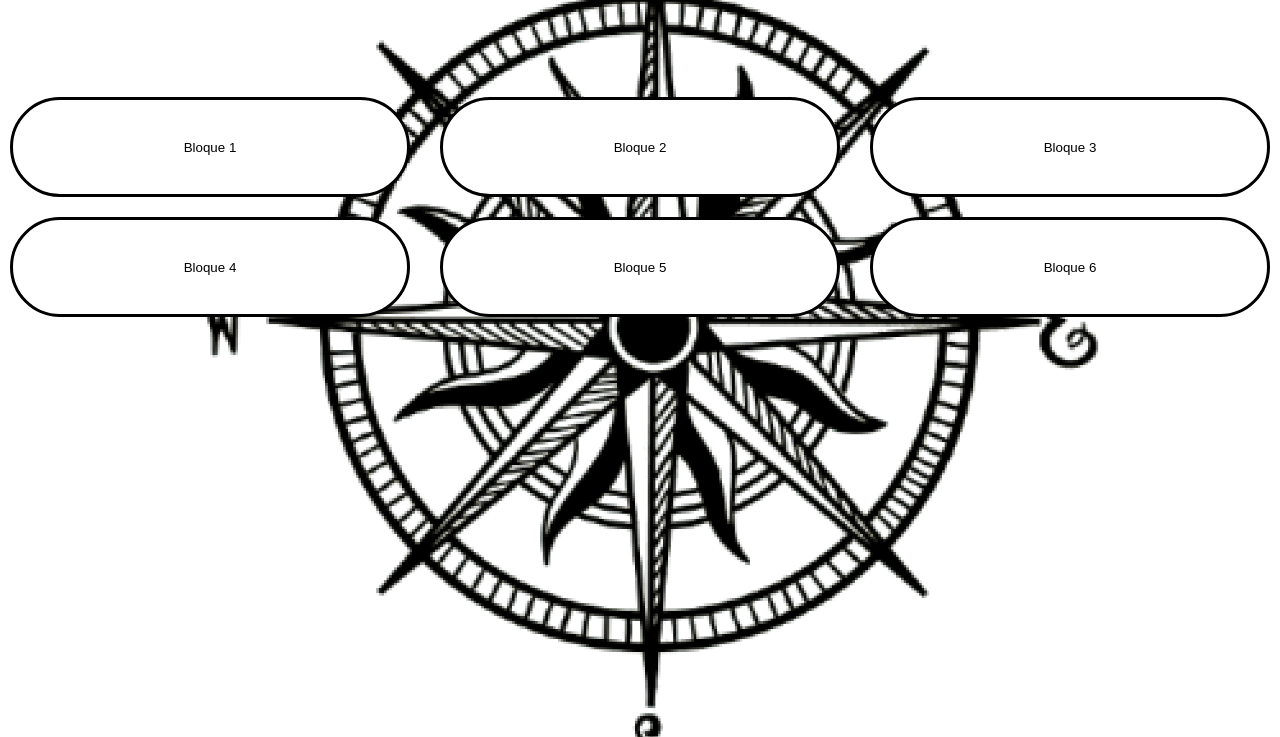
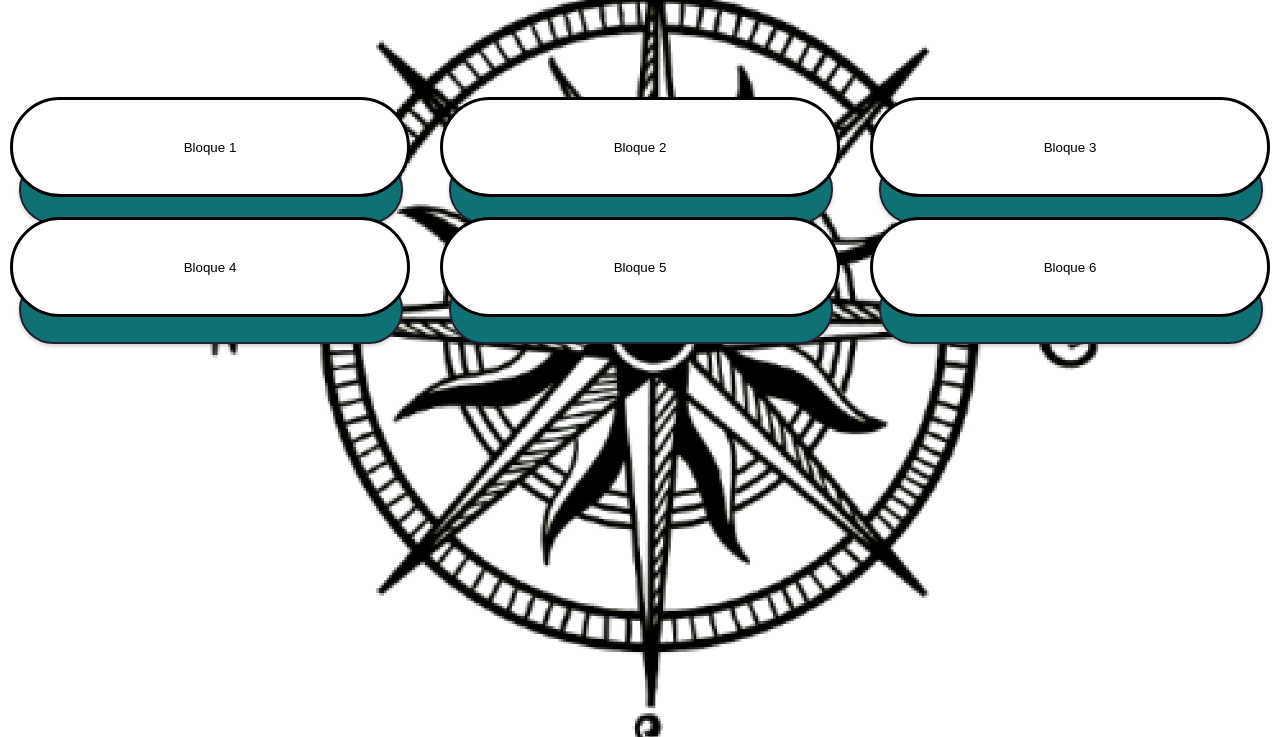
Before and after one commit to 3-TIC-ORT/proyecto-3-marcelo-ticardo, a plain HTML site: page front/bloques.html in a window 1280 px wide. Shown: the part 63-800 px from the top of the page. Drawn offline with nearby package versions, Linux system fonts and the light colour scheme; no server answers.

Commit message:
franja verde en los botones de css
tratando de aplicar la franja verde en los botones del css, no los puedo acomodar asi que le tengo que preguntar a shulian como hacerlo

```diff
--- a/front/bloques.css
+++ b/front/bloques.css
@@ -1,4 +1,20 @@
-
+.franja{
+    content: '';
+    position: absolute;
+    width: 380px;
+    height: 65px;
+    margin-bottom: 20px;
+    margin-top: 0px;
+    margin-left: 0px;
+    margin-right: 0px;
+    background-color: #0F7173; /* Color verde */
+    border-radius: 96px; /* Bordes redondeados */
+    border-style: solid;
+    border-color: #1F2232;
+    border-width: 2px;
+    z-index: -1; /* Coloca el pseudo-elemento debajo del botón */
+    box-shadow: 0px 2px 4px rgba(0, 0, 0, 0.2); /* Sombra para darle profundidad */
+}
 
 .contenedor-bloques{
     display: flex;
--- a/front/bloques.html
+++ b/front/bloques.html
@@ -1,6 +1,6 @@
 <!DOCTYPE html>
 <html lang="en">
-<!--FIXME: LOS BOTONES CON UN BORDER BOTTOM VERDE-->
+<!--TODO:PREGUNTARLE A SHULIAN COMO ACOMODAR LA FRANJA VERDE EN LOS BOTONES -->
 <head>
     <meta charset="UTF-8">
     <meta http-equiv="X-UA-Compatible" content="IE=edge">
@@ -17,13 +17,14 @@
 
 </div>
 <body>
-    <div class="contenedor-bloques">
-    <button id="boton-bloque1">Bloque 1</button>
-    <button id="boton-bloque2">Bloque 2</button>
-    <button id="boton-bloque3">Bloque 3</button>
-    <button id="boton-bloque4">Bloque 4</button>
-    <button id="boton-bloque5">Bloque 5</button>
-    <button id="boton-bloque6">Bloque 6</button> </div>
+  <div class="contenedor-bloques">
+    <button id="boton-bloque1">Bloque 1<div class="franja" id="franja"></button>
+    <button id="boton-bloque2">Bloque 2<div class="franja" id="franja"></div></button>
+    <button id="boton-bloque3">Bloque 3<div class="franja" id="franja"></div></button>
+    <button id="boton-bloque4">Bloque 4<div class="franja" id="franja"></div></button>
+    <button id="boton-bloque5">Bloque 5<div class="franja" id="franja"></div></button>
+    <button id="boton-bloque6">Bloque 6<div class="franja" id="franja"></div></button>
+  </div>
 <style>
     body {
       margin: 0;
```
Also changed, not shown: front/probando.html (+2 -2 lines).
